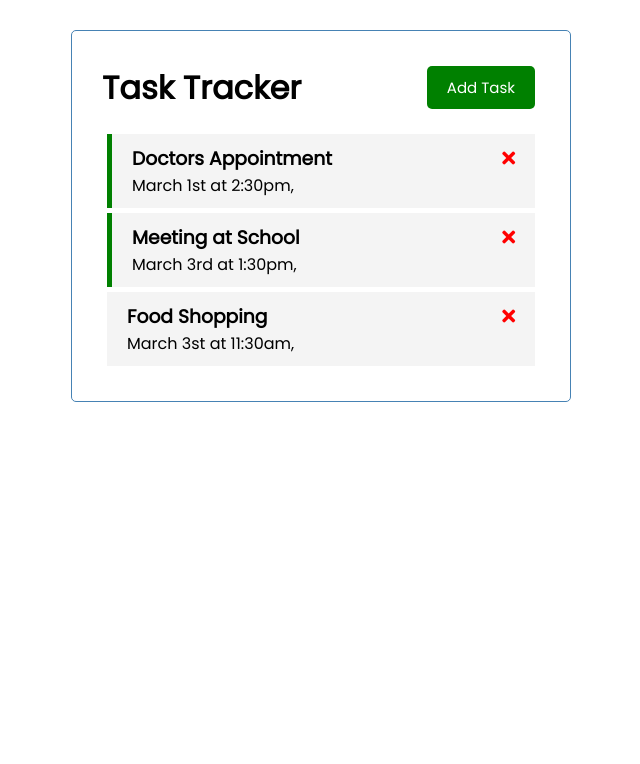
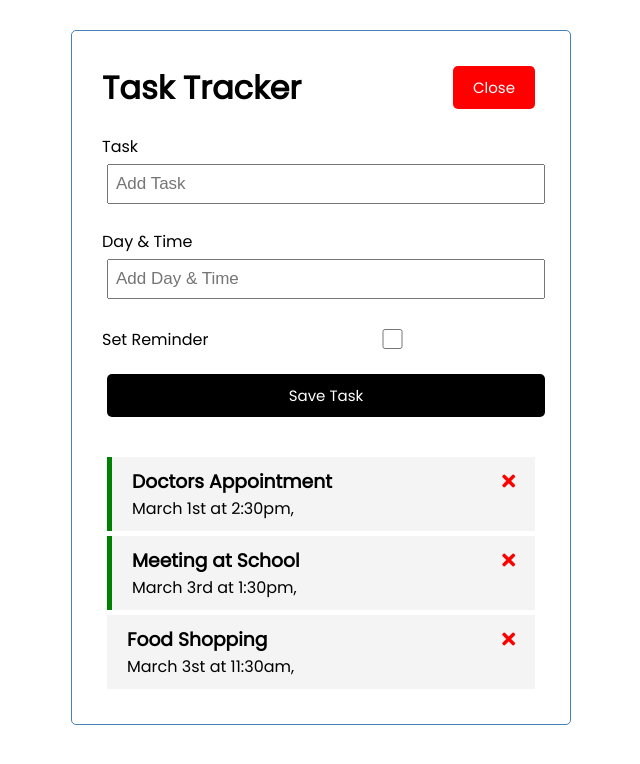
Before and after one commit to dhruvp1997/Task_Tracker, a Vue app in the folder task_tracker/: page / in a window 1280 px wide. Both pictures are taken after a click on the button "Add Task". Shown: the top 764 px of the page, without its empty margins (319-959 px from the left). Built offline with nearby package versions, Linux system fonts and the light colour scheme.

Commit message:
Completed with toggle of Add task

```diff
--- a/task_tracker/src/App.vue
+++ b/task_tracker/src/App.vue
@@ -1,6 +1,9 @@
 <template>
 <div class="container">
-    <Header title="Task Tracker" />
+    <Header @toggle-add-task="toggleAddTask" title="Task Tracker" :showAddTask="showAddTask"/>
+    <div v-show="showAddTask">
+    <AddTask @add-task="addTask" />
+    </div>
     <Tasks @toggle-reminder="toggleReminder" @delete-task="deleteTask" :tasks="tasks" />
 </div>
 </template>
@@ -8,26 +11,35 @@
 <script>
 import Header from './components/Header'
 import Tasks from './components/Tasks'
+import AddTask from './components/AddTask'
 
 export default {
   name: 'App',
   components: {
     Header,
-    Tasks
+    Tasks,
+    AddTask
   },
   data() {
     return {
-      tasks: []
+      tasks: [],
+      showAddTask: false
     }
   },
   methods:{
+      toggleAddTask(){
+          this.showAddTask = !this.showAddTask
+      },
+      addTask(task){
+        this.tasks = [...this.tasks, task]
+      },
       deleteTask(id) {
         if(confirm('Are you sure?')){
         this.tasks = this.tasks.filter((task) => task.id !== id)
         }
       },
       toggleReminder(id) {
-        this.tasks = this.tasks.map((task) => task.id === id? {...task, reminder: !task.reminder} : task)          //onsole.log(id)
+        this.tasks = this.tasks.map((task) => task.id === id? {...task, reminder: !task.reminder} : task)
       }
   },
   created() {
--- /dev/null
+++ b/task_tracker/src/components/AddTask.vue
@@ -0,0 +1,89 @@
+<template>
+    <form @submit="onSubmit" class="add-form">
+    <div class="form-control">
+      <label>Task</label>
+      <input type="text" v-model="text" name="text" placeholder="Add Task" />
+    </div>
+    <div class="form-control">
+      <label>Day & Time</label>
+      <input
+        type="text"
+        v-model="day"
+        name="day"
+        placeholder="Add Day & Time"
+      />
+    </div>
+    <div class="form-control form-control-check">
+      <label>Set Reminder</label>
+      <input type="checkbox" v-model="reminder" name="reminder" />
+    </div>
+
+    <input type="submit" value="Save Task" class="btn btn-block" />
+  </form>
+</template>
+
+<script>
+    export default{
+        name: 'AddTask',
+        data() {
+            return{
+                text: '',
+                day: '',
+                reminder: false
+            }
+        },
+        methods: {
+            onSubmit(e){
+                e.preventDefault()
+
+                if(!this.text){
+                    alert('Please add a task')
+                    return
+                }
+
+                const newTask = {
+                    id: Math.floor(Math.random() * 100000),
+                    text: this.text,
+                    day: this.day,
+                    reminder: this.reminder
+                }
+                this.$emit('add-task', newTask)
+
+                this.text= ''
+                this.day= ''
+                this.reminder= false
+            },
+        },
+    }
+</script>
+
+<style scoped>
+.add-form {
+  margin-bottom: 40px;
+}
+.form-control {
+  margin: 20px 0;
+}
+.form-control label {
+  display: block;
+}
+.form-control input {
+  width: 100%;
+  height: 40px;
+  margin: 5px;
+  padding: 3px 7px;
+  font-size: 17px;
+}
+.form-control-check {
+  display: flex;
+  align-items: center;
+  justify-content: space-between;
+}
+.form-control-check label {
+  flex: 1;
+}
+.form-control-check input {
+  flex: 2;
+  height: 20px;
+}
+</style>
--- a/task_tracker/src/components/Button.vue
+++ b/task_tracker/src/components/Button.vue
@@ -11,7 +11,7 @@
     },
     methods: {
         onClick() {
-            console.log('click')
+            this.$emit('toggle-add-task')
         }
     }
 }
--- a/task_tracker/src/components/Header.vue
+++ b/task_tracker/src/components/Header.vue
@@ -1,7 +1,8 @@
 <template>
     <header>
         <h1>{{title}}</h1>
-        <Button text="Add Task" color="green" />
+        <Button @toggle-add-task="$emit('toggle-add-task')" :text="showAddTask ? 'Close': 'Add Task'"
+        :color="showAddTask ? 'red' : 'green'" />
 
     </header>
 </template>
@@ -12,7 +13,8 @@
     export default {
         name: 'Header',
         props: {
-            title: String
+            title: String,
+            showAddTask: Boolean
             // title: {
             //     type: String,
             //     default: 'Hello World',
```
